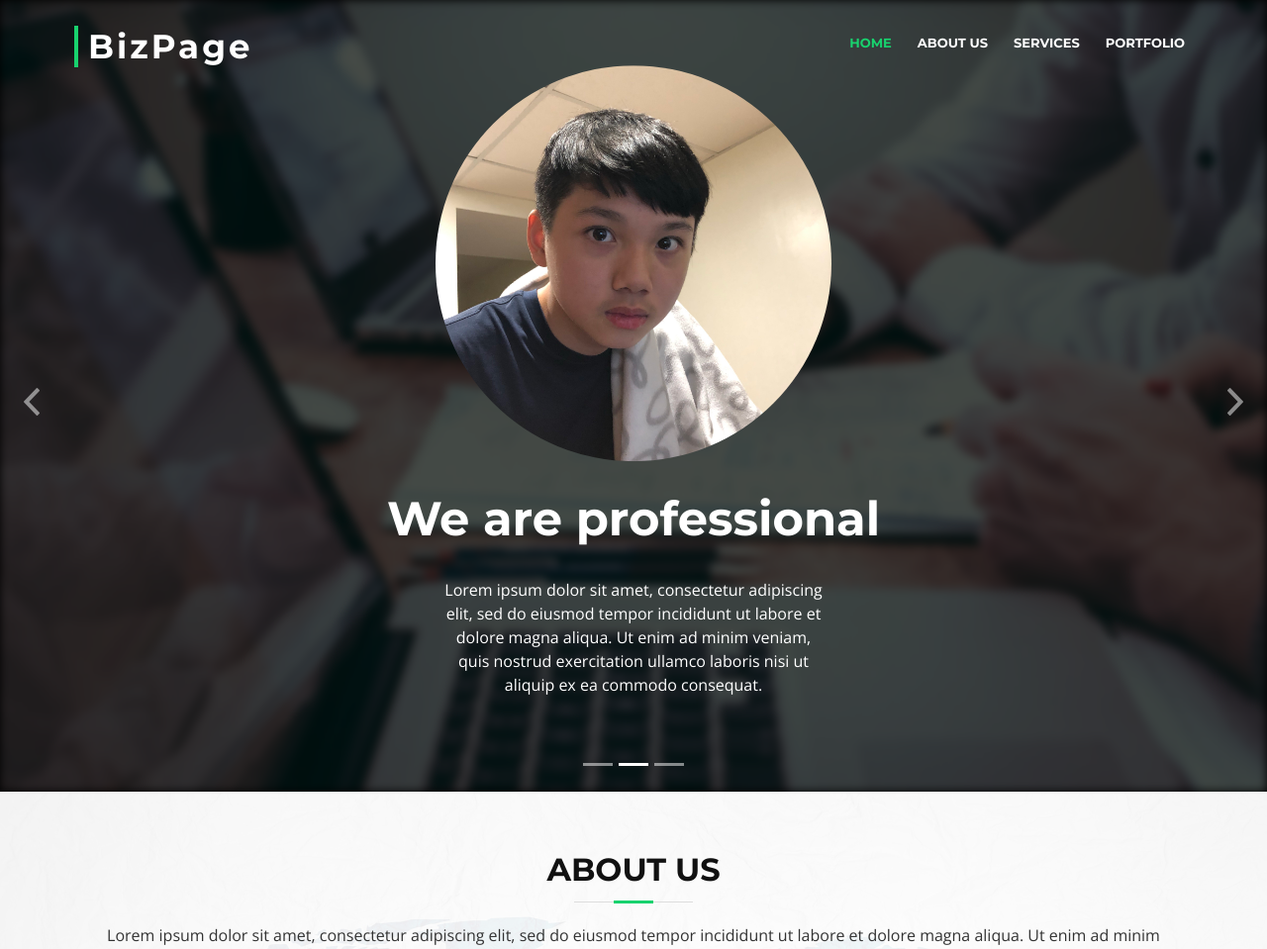
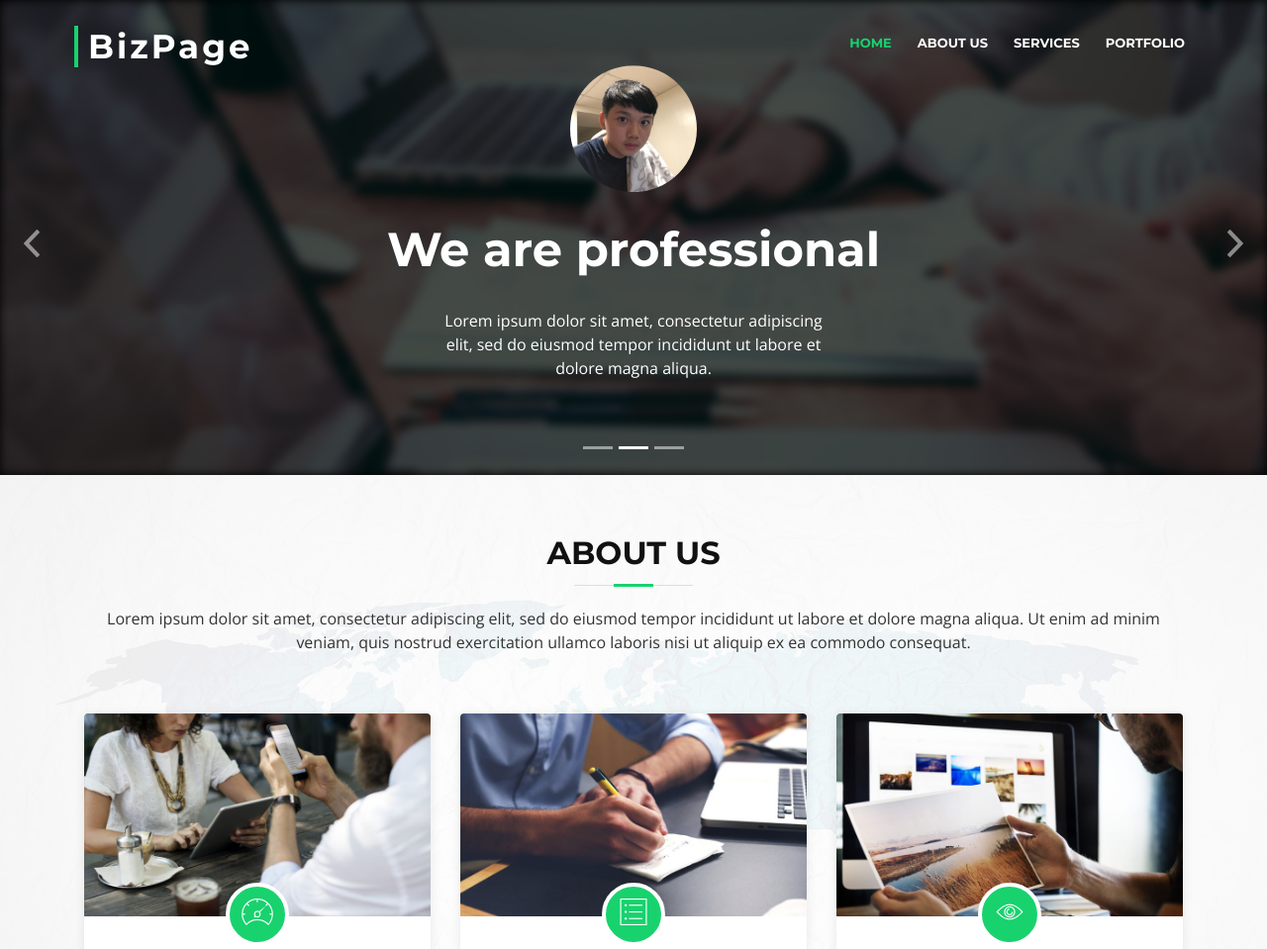
Before and after one commit to OddFlavour/oddflavour.github.io, a plain HTML site: page index.html in a window 1280 px wide. Shown: the top 959 px of the page at 99% size. Drawn offline with nearby package versions, Linux system fonts and the light colour scheme; files whose address does not match are found by name.

Commit message:
Reduced height of intro section

```diff
--- a/css/style.css
+++ b/css/style.css
@@ -175,13 +175,13 @@ h6 {
 #intro {
   display: table;
   width: 100%;
-  height: 100vh;
+  height: 60vh;
   background: #000;
 }
 
 #intro .carousel-item {
     width: 100%;
-    height: 100vh;
+    height: 60vh;
     background-size: cover;
     background-position: center;
     background-repeat: no-repeat;
@@ -233,7 +233,7 @@ h6 {
 
 .special {
     position: absolute;
-    top: 50%;
+    top: 30vh;
     left: 50%;
     transform: translate(-50%, -50%);
     text-align: center;
@@ -245,8 +245,8 @@ h6 {
 }
 
 .headshot img {
-    width: 400px;
-    height: 400px;
+    width: 20%;
+    height: 20%;
     border-radius: 50%;
     margin-bottom: 30px;
 }
--- a/index.html
+++ b/index.html
@@ -78,7 +78,7 @@
             <div class="special">
                 <div class="headshot"><img src="img/crackhead.jpg" /></div>
                 <h2>We are professional</h2>
-                <p>Lorem ipsum dolor sit amet, consectetur adipiscing elit, sed do eiusmod tempor incididunt ut labore et dolore magna aliqua. Ut enim ad minim veniam, quis nostrud exercitation ullamco laboris nisi ut aliquip ex ea commodo consequat.</p>
+                <p>Lorem ipsum dolor sit amet, consectetur adipiscing elit, sed do eiusmod tempor incididunt ut labore et dolore magna aliqua.</p>
             </div>
 
             <div id="introCarousel" class="carousel slide carousel-fade" data-ride="carousel">
@@ -188,7 +188,8 @@
 
                 </div>
             </div>
-        </section>--><!-- #featured-services -->
+        </section>-->
+        <!-- #featured-services -->
         <!--==========================
           About Us Section
         ============================-->
@@ -888,7 +889,7 @@
     <script src="lib/owlcarousel/owl.carousel.min.js"></script>
     <script src="lib/isotope/isotope.pkgd.min.js"></script>
     <script src="lib/lightbox/js/lightbox.min.js"></script>
-    <script src="lib/touchSwipe/jquery.touchSwipe.min.js"></script>
+    <script src="lib/touchSwipe/jquery.touchSwipe.min.js"></script>-->
     <!-- Contact Form JavaScript File -->
     <script src="contactform/contactform.js"></script>
 
```
Lines whose indentation alone changed are shown as unchanged.
